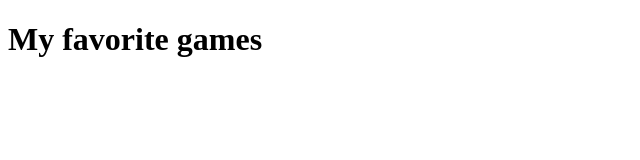
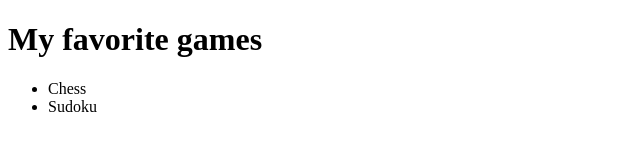
Before and after one commit to kravchukroman/t, a plain HTML site: page index.html in a window 1280 px wide. Shown: the whole page, without its empty margins (0-640 px from the left). Drawn offline with Linux system fonts and the light colour scheme.

Commit message:
Update index.html

```diff
--- a/index.html
+++ b/index.html
@@ -5,5 +5,9 @@
   </head>
   <body>
     <h1>My favorite games</h1>
+    <ul>
+      <li>Chess</li>
+      <li>Sudoku</li>
+    </ul>
   </body>
 </html>
```
